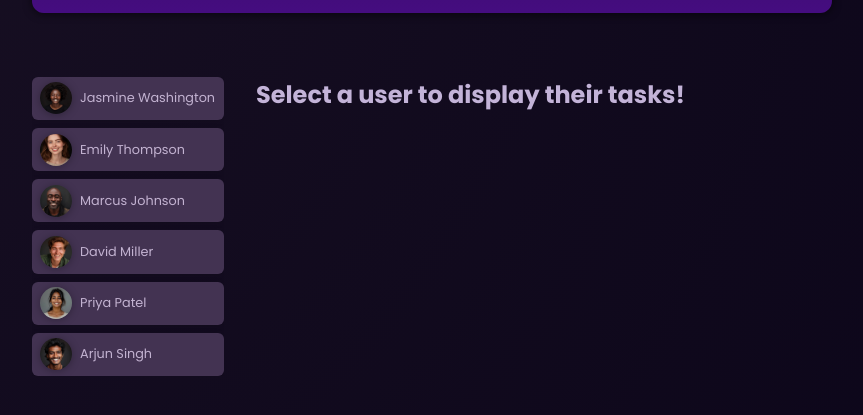
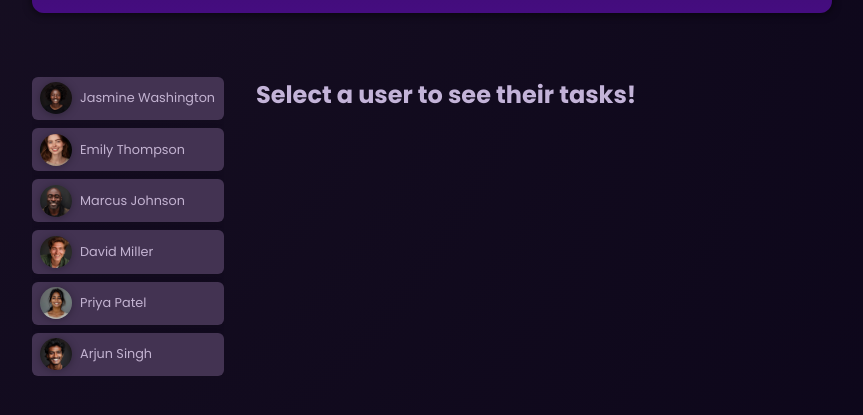
Before and after one commit to samyuktha2002/new-angular-project-udemy, an Angular app: page / in a window 1280 px wide. Shown: the part 195-610 px from the top of the page, without its empty margins (208-1071 px from the left). Built offline with nearby package versions, Linux system fonts and the light colour scheme.

Commit message:
Revert "using ngFor and ngIf"
This reverts commit e81420e8eb8a30b88445a93d7f7336d3171d7b99.

```diff
--- a/src/app/app.component.html
+++ b/src/app/app.component.html
@@ -1,27 +1,16 @@
 <app-header></app-header>
 <main>
-    <!-- <ul id="users">
+    <ul id="users">
         @for(user of users; track user.id){
             <li>
             <app-user [user]="user" (select)="onSelectUser($event)"></app-user>
         </li>
         }
-    </ul> -->
-
-    <ul id="users">
-        <li *ngFor="let user of users">
-            <app-user [user]="user" (select)="onSelectUser($event)"></app-user>
-        </li>
     </ul>
 
-    <!-- @if(selectedUser){
+    @if(selectedUser){
     <app-tasks [name]="selectedUser.name"></app-tasks>
     } @else {
         <p id="fallback">Select a user to see their tasks!</p>
-    } -->
-
-    <app-tasks *ngIf="selectedUser; else fallback" [name]="selectedUser!.name"></app-tasks>
-    <ng-template #fallback>
-        <p id="fallback">Select a user to display their tasks!</p>
-    </ng-template>
+    }
 </main>
--- a/src/app/app.component.ts
+++ b/src/app/app.component.ts
@@ -3,12 +3,11 @@ import { HeaderComponent } from "./header/header.component";
 import { UserComponent } from "./user/user.component";
 import { DUMMY_USERS } from './dummy-users';
 import { TasksComponent } from "./tasks/tasks.component";
-import { NgFor, NgIf } from '@angular/common';
 
 @Component({
   selector: 'app-root',
   standalone: true,
-  imports: [HeaderComponent, UserComponent, TasksComponent, NgFor, NgIf],
+  imports: [HeaderComponent, UserComponent, TasksComponent],
   templateUrl: './app.component.html',
   styleUrl: './app.component.css',
 })
```
